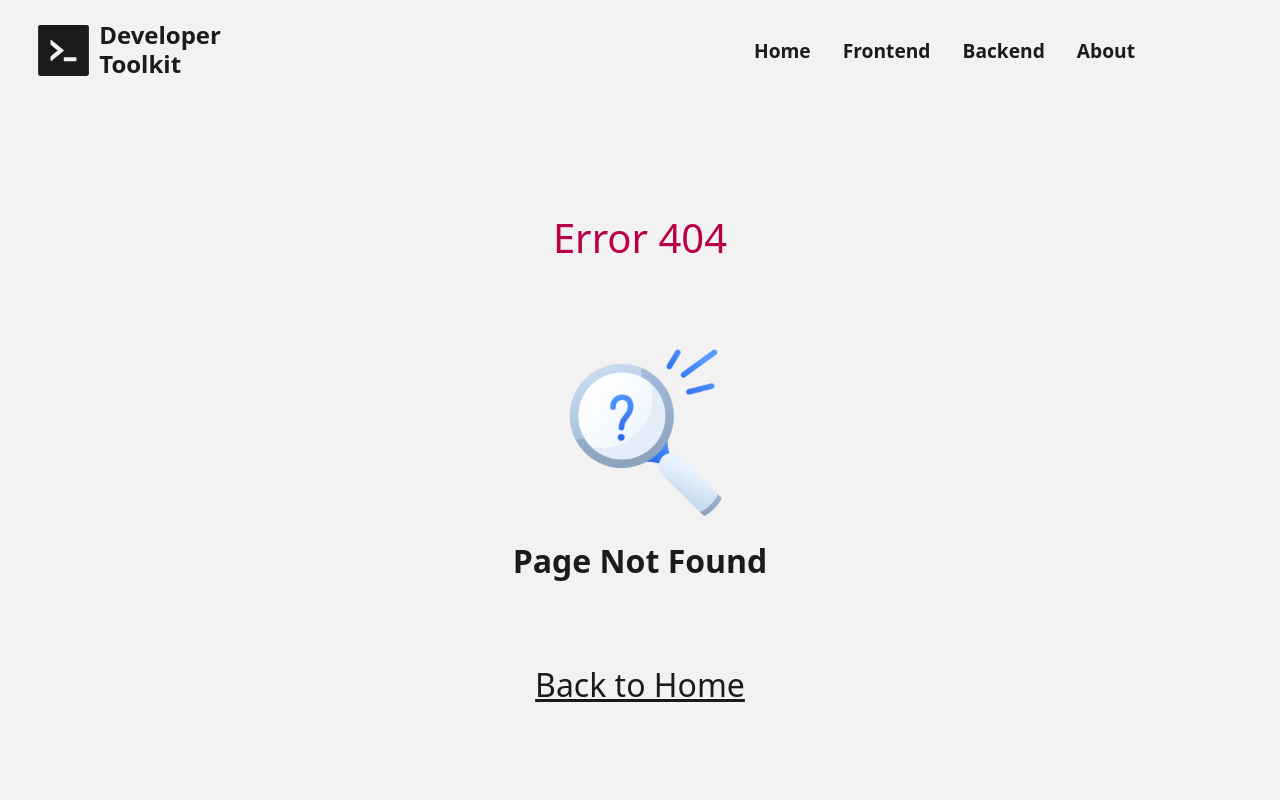
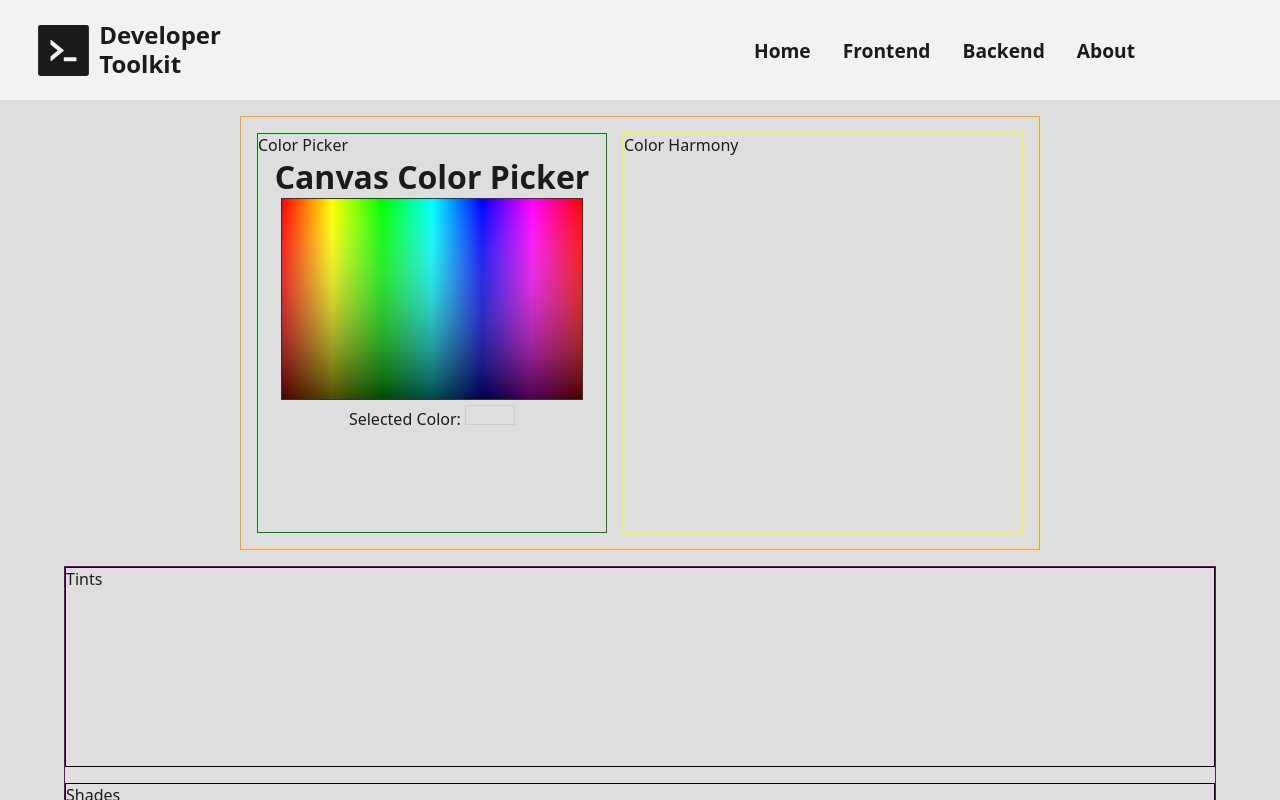
Before and after one commit to kolby-k/dev-toolkit-v2, a React (Vite) app in the folder app/: page /tools/color-picker in a window 1280 px wide. Before the commit this address had no page. Shown: the top 800 px of the page. Built offline with nearby package versions, Linux system fonts and the light colour scheme.

Commit message:
new feature: color picker tool - started a new custom color picker

```diff
--- a/app/src/App.tsx
+++ b/app/src/App.tsx
@@ -8,6 +8,7 @@ import Tools from "./routes/tools/Tools";
 import JsonFormatter from "./routes/tools/JsonFormatter";
 import CharacterCounter from "./routes/tools/CharacterCounter";
 import APIKeyGenerator from "./routes/tools/APIKeyGenerator";
+import ColorPicker from "./routes/tools/ColorPicker";
 
 function App() {
   return (
@@ -18,6 +19,7 @@ function App() {
         <Route path="/tools/json-formatter" element={<JsonFormatter />} />
         <Route path="/tools/character-counter" element={<CharacterCounter />} />
         <Route path="/tools/api-key-generator" element={<APIKeyGenerator />} />
+        <Route path="/tools/color-picker" element={<ColorPicker />} />
         <Route path="*" element={<NotFound />} />
       </Routes>
     </div>
--- /dev/null
+++ b/app/src/components/ColorPickerSelector.tsx
@@ -0,0 +1,70 @@
+import { useState, useRef, useEffect } from "react";
+
+function ColorPickerSelector() {
+  const canvasRef = useRef<HTMLCanvasElement>(null);
+  const [selectedColor, setSelectedColor] = useState<string>("");
+
+  useEffect(() => {
+    const canvas = canvasRef.current;
+    if (!canvas) return;
+    const ctx = canvas.getContext("2d");
+    if (!ctx) return;
+
+    const width = (canvas.width = 300);
+    const height = (canvas.height = 200);
+
+    // Create gradient horizontally (Hue)
+    const hueGradient = ctx.createLinearGradient(0, 0, width, 0);
+    for (let i = 0; i <= 360; i += 60) {
+      hueGradient.addColorStop(i / 360, `hsl(${i}, 100%, 50%)`);
+    }
+    ctx.fillStyle = hueGradient;
+    ctx.fillRect(0, 0, width, height);
+
+    // Create gradient vertically (Lightness)
+    const lightGradient = ctx.createLinearGradient(0, 0, 0, height);
+    lightGradient.addColorStop(0, "rgba(255,255,255,0)");
+    lightGradient.addColorStop(1, "rgba(0,0,0,0.7)");
+    ctx.fillStyle = lightGradient;
+    ctx.fillRect(0, 0, width, height);
+  }, []);
+
+  const handleClick = (e: React.MouseEvent<HTMLCanvasElement>) => {
+    const canvas = canvasRef.current;
+    if (!canvas) return;
+    const ctx = canvas.getContext("2d");
+    if (!ctx) return;
+
+    const rect = canvas.getBoundingClientRect();
+    const x = e.clientX - rect.left;
+    const y = e.clientY - rect.top;
+    const pixel = ctx.getImageData(x, y, 1, 1).data;
+    const color = `rgb(${pixel[0]}, ${pixel[1]}, ${pixel[2]})`;
+    setSelectedColor(color);
+  };
+
+  return (
+    <div style={{ textAlign: "center" }}>
+      <h3>Canvas Color Picker</h3>
+      <canvas
+        ref={canvasRef}
+        onClick={handleClick}
+        style={{ border: "1px solid #333", cursor: "crosshair" }}
+      />
+      <p>
+        Selected Color:{" "}
+        <span
+          style={{
+            display: "inline-block",
+            width: "50px",
+            height: "20px",
+            backgroundColor: selectedColor,
+            border: "1px solid #ccc",
+          }}
+        />
+      </p>
+    </div>
+  );
+}
+
+export default ColorPickerSelector;
--- /dev/null
+++ b/app/src/routes/tools/ColorPicker.tsx
@@ -0,0 +1,24 @@
+import ColorPickerSelector from "../../components/ColorPickerSelector";
+import styles from "../../styles/ColorPicker.module.css";
+
+function ColorPicker() {
+  return (
+    <div className={styles.page}>
+      <div className={styles.grid}>
+        <div className={styles.trow}>
+          <div className={styles.trow1}>
+            Color Picker
+            <ColorPickerSelector />
+          </div>
+          <div className={styles.trow2}>Color Harmony</div>
+        </div>
+        <div className={styles.brow}>
+          <div className={styles.brow1}>Tints</div>
+          <div className={styles.brow1}>Shades</div>
+        </div>
+      </div>
+    </div>
+  );
+}
+
+export default ColorPicker;
--- /dev/null
+++ b/app/src/styles/ColorPicker.module.css
@@ -0,0 +1,61 @@
+.page {
+  display: flex;
+  background: var(--bg-secondary);
+  justify-content: center;
+}
+
+.grid {
+  display: grid;
+  gap: 1rem;
+  padding: 1rem;
+}
+
+.trow {
+  display: flex;
+  flex: 1;
+  justify-content: space-evenly;
+  flex-wrap: wrap;
+  max-width: 1250px;
+
+  margin: auto;
+  padding: 1rem;
+  gap: 1rem;
+
+  border: 1px solid orange;
+}
+
+.trow1 {
+  height: 50vh;
+  max-width: 500px;
+  min-width: 350px;
+  border: 1px solid green;
+}
+.trow2 {
+  height: 50vh;
+  width: 400px;
+  min-width: 300px;
+  border: 1px solid yellow;
+}
+
+.brow {
+  display: flex;
+  flex: 1;
+  flex-direction: column;
+  justify-content: space-evenly;
+
+  width: 90vw;
+  gap: 1rem;
+
+  border: 1px solid purple;
+}
+
+.brow1 {
+  height: 200px;
+  border: 1px solid black;
+}
+/*
+@media (min-width: 780px) {
+  .trow {
+    gap: 1rem;
+  }
+} */
```
